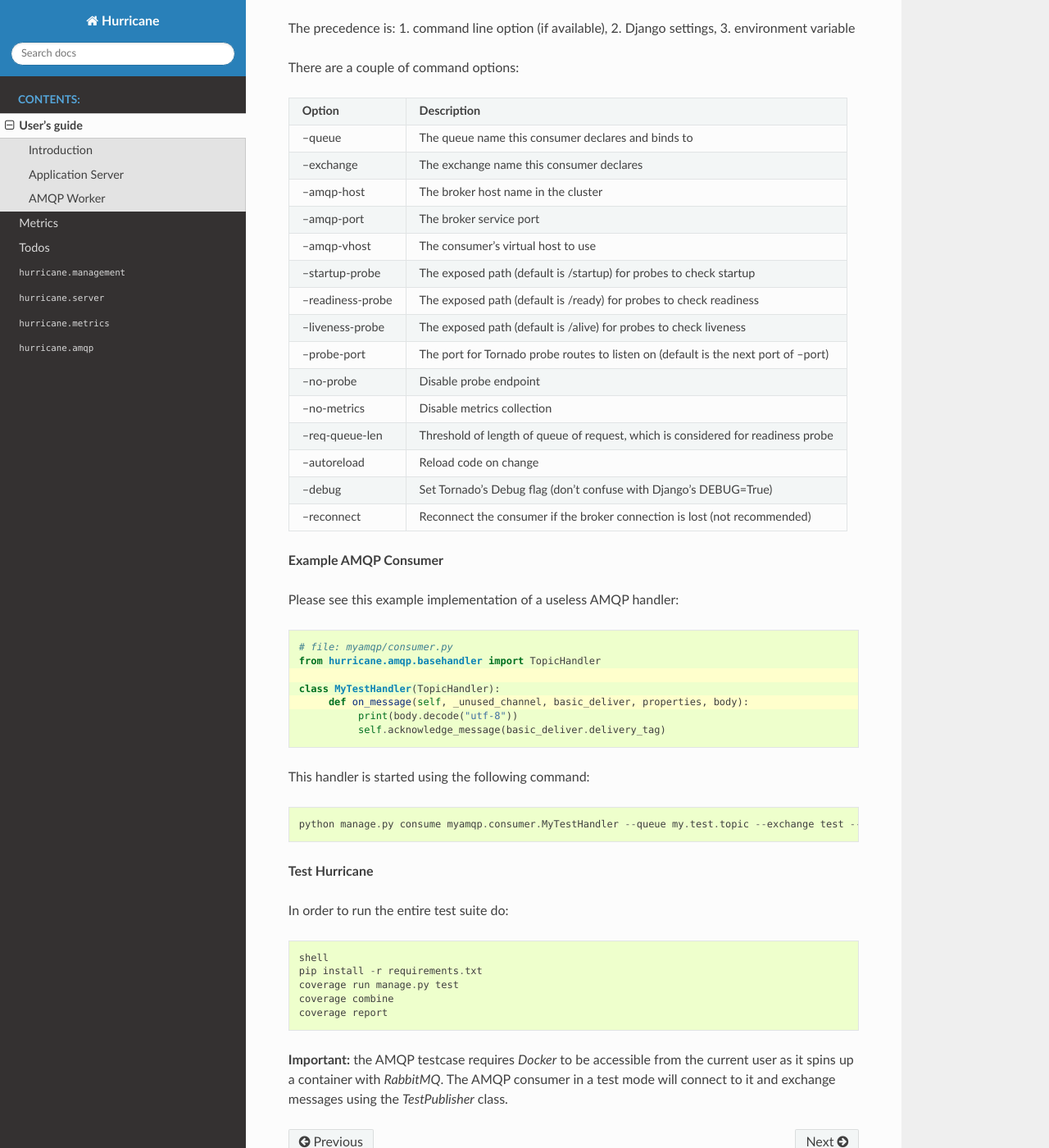
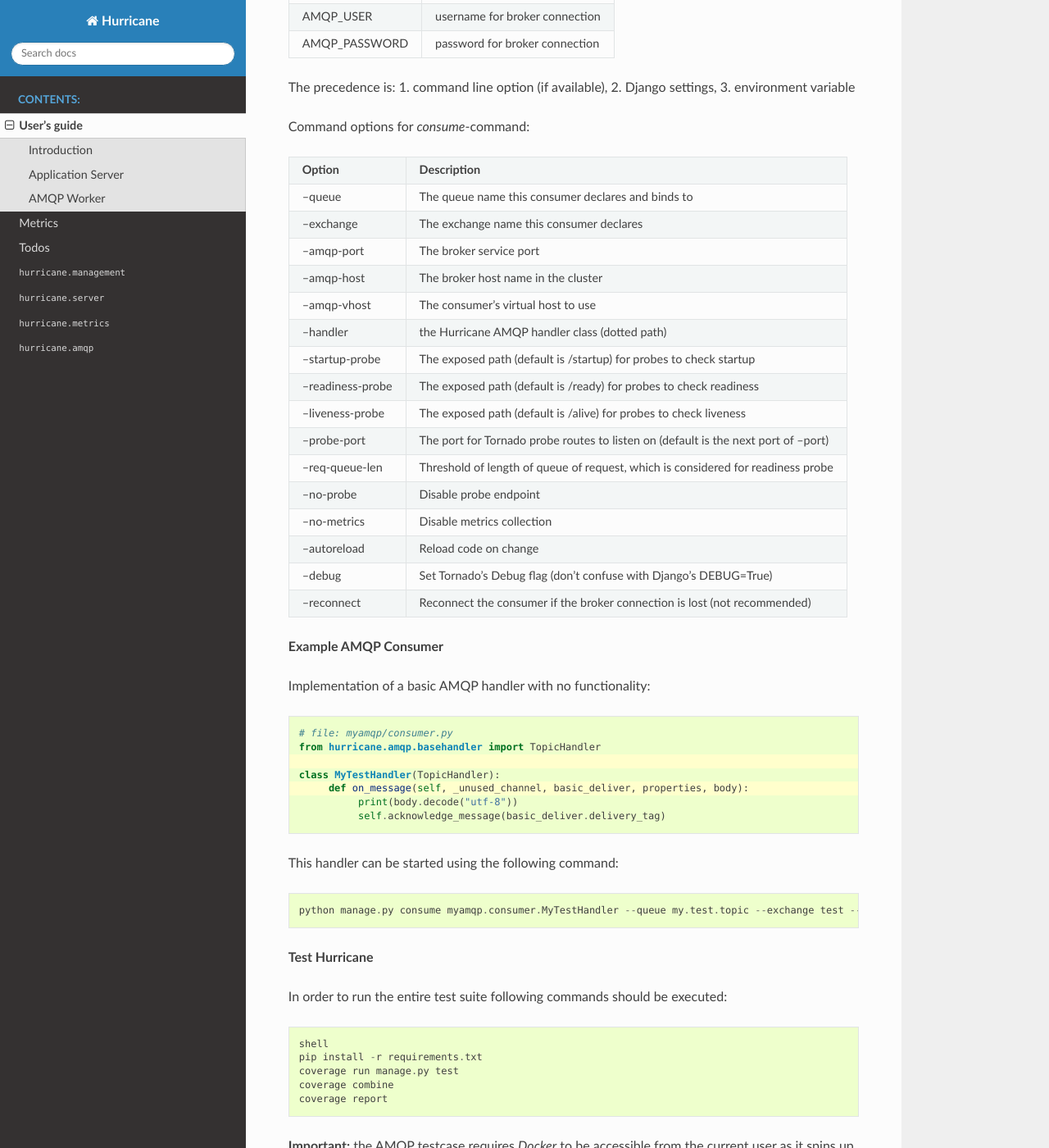
Before and after one commit to django-hurricane/django-hurricane, a Sphinx documentation site: the page built from docs/usage.rst, in a window 1280 px wide and 1400 px high, scrolled down 3624 px. Shown: the whole window at 82% size. Built offline with Sphinx 7.4.7 and the Read the Docs theme 2.0.0, drawn with Linux system fonts in a browser that asks for light colours; some of the changed text lies outside the part shown.

Commit message:
improvement: added missing command arguments, updated readme and docs

```diff
--- a/docs/usage.rst
+++ b/docs/usage.rst
@@ -26,8 +26,10 @@
 
 Using Tornado-powered application server gives several advantages compared to the standard Django application server.
 It is single-threaded and at the same time non-blocking and includes a builtin IO Loop from
-`asyncio <https://docs.python.org/3/library/asyncio.html>`_ library, which is a huge advantage over a blocking
-behaviour of a standard Django application server.
+`asyncio <https://docs.python.org/3/library/asyncio.html>`_ library. Django application server is blocked while waiting
+for the client. On the other hand Tornado application server can handle processes asynchronously and thus is not blocked
+while waiting for the client or database. This also gives the possibility to run webhooks and other asynchronous tasks
+directly in the application server, avoiding the usage of external asynchronous task queues such as Celery.
 
 Application Server
 ------------------
@@ -41,7 +43,7 @@
 It simply starts a Tornado-based application server ready to serve your Django application. No need for any other
 app server.
 
-There are a couple of command options:
+Command options for *serve*-command:
 
 +------------------+-------------------------------------------------------------------------------------+
 | **Option**       | **Description**                                                                     |
@@ -123,7 +125,7 @@
 
 **Run the AMQP (0-9-1) Consumer**
 
-To start the Django-powered AMQP consumer run the management command *consume*:
+In order to start the Django-powered AMQP consumer following *consume*-command can be used:
 ::
     python manage.py consume HANLDER
 
@@ -152,7 +154,7 @@
 
 The precedence is: 1. command line option (if available), 2. Django settings, 3. environment variable
 
-There are a couple of command options:
+Command options for *consume*-command:
 
 +------------------+-------------------------------------------------------------------------------------+
 | **Option**       | **Description**                                                                     |
@@ -161,11 +163,13 @@
 +------------------+-------------------------------------------------------------------------------------+
 | --exchange       | The exchange name this consumer declares                                            |
 +------------------+-------------------------------------------------------------------------------------+
+| --amqp-port      | The broker service port                                                             |
++------------------+-------------------------------------------------------------------------------------+
 | --amqp-host      | The broker host name in the cluster                                                 |
 +------------------+-------------------------------------------------------------------------------------+
-| --amqp-port      | The broker service port                                                             |
+| --amqp-vhost     | The consumer's virtual host to use                                                  |
 +------------------+-------------------------------------------------------------------------------------+
-| --amqp-vhost     | The consumer's virtual host to use                                                  |
+| --handler        | the Hurricane AMQP handler class (dotted path)                                      |
 +------------------+-------------------------------------------------------------------------------------+
 | --startup-probe  | The exposed path (default is /startup) for probes to check startup                  |
 +------------------+-------------------------------------------------------------------------------------+
@@ -175,11 +179,11 @@
 +------------------+-------------------------------------------------------------------------------------+
 | --probe-port     | The port for Tornado probe routes to listen on (default is the next port of --port) |
 +------------------+-------------------------------------------------------------------------------------+
+| --req-queue-len  | Threshold of length of queue of request, which is considered for readiness probe    |
++------------------+-------------------------------------------------------------------------------------+
 | --no-probe       | Disable probe endpoint                                                              |
 +------------------+-------------------------------------------------------------------------------------+
 | --no-metrics     | Disable metrics collection                                                          |
-+------------------+-------------------------------------------------------------------------------------+
-| --req-queue-len  | Threshold of length of queue of request, which is considered for readiness probe    |
 +------------------+-------------------------------------------------------------------------------------+
 | --autoreload     | Reload code on change                                                               |
 +------------------+-------------------------------------------------------------------------------------+
@@ -191,7 +195,7 @@
 
 **Example AMQP Consumer**
 
-Please see this example implementation of a useless AMQP handler:
+Implementation of a basic AMQP handler with no functionality:
 
 .. code-block:: python
    :emphasize-lines: 3,5
@@ -204,13 +208,13 @@
              print(body.decode("utf-8"))
              self.acknowledge_message(basic_deliver.delivery_tag)
 
-This handler is started using the following command:
+This handler can be started using the following command:
 ::
     python manage.py consume myamqp.consumer.MyTestHandler --queue my.test.topic --exchange test --amqp-host 127.0.0.1 --amqp-port 5672
 
 **Test Hurricane**
 
-In order to run the entire test suite do:
+In order to run the entire test suite following commands should be executed:
 ::
    shell
    pip install -r requirements.txt
```
Also changed, not shown: README.md (+50 -47 lines).
